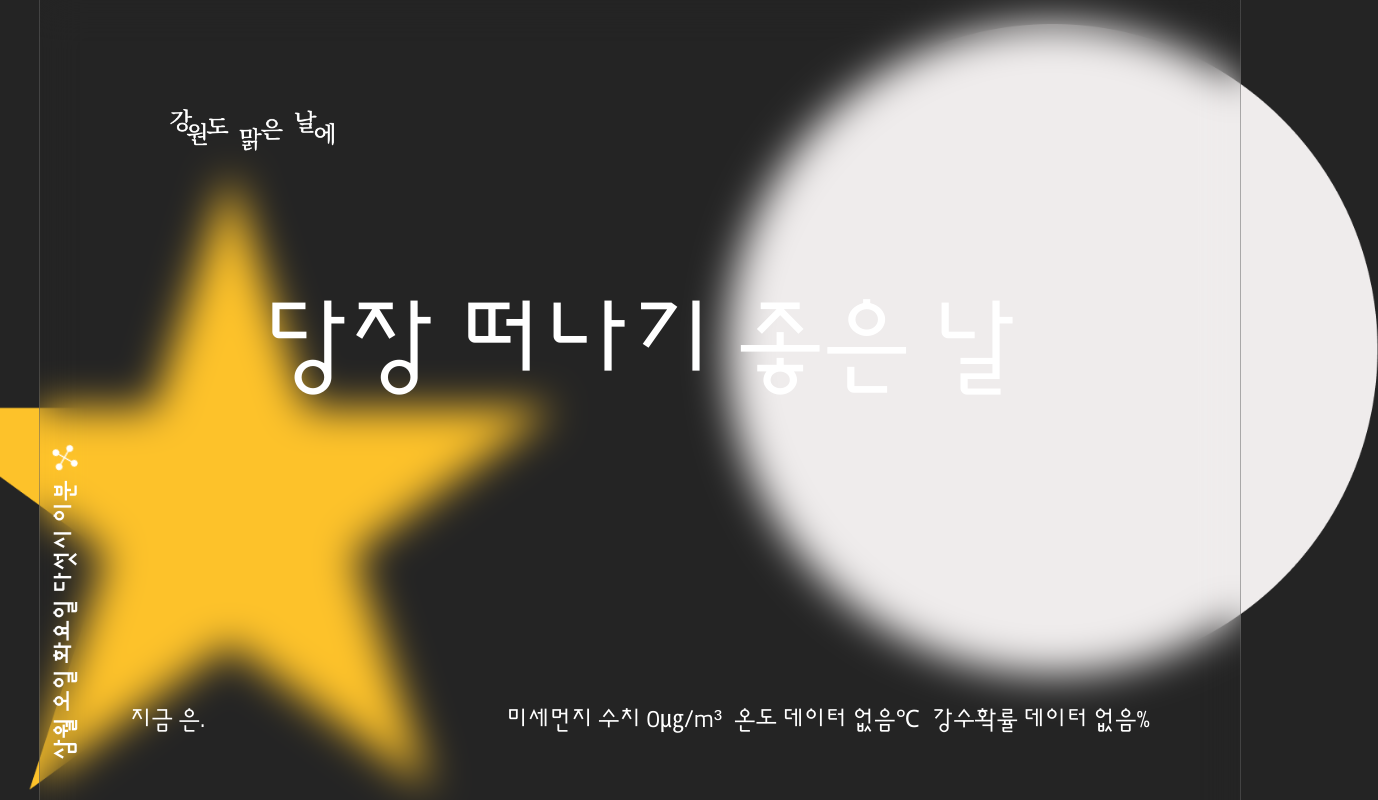
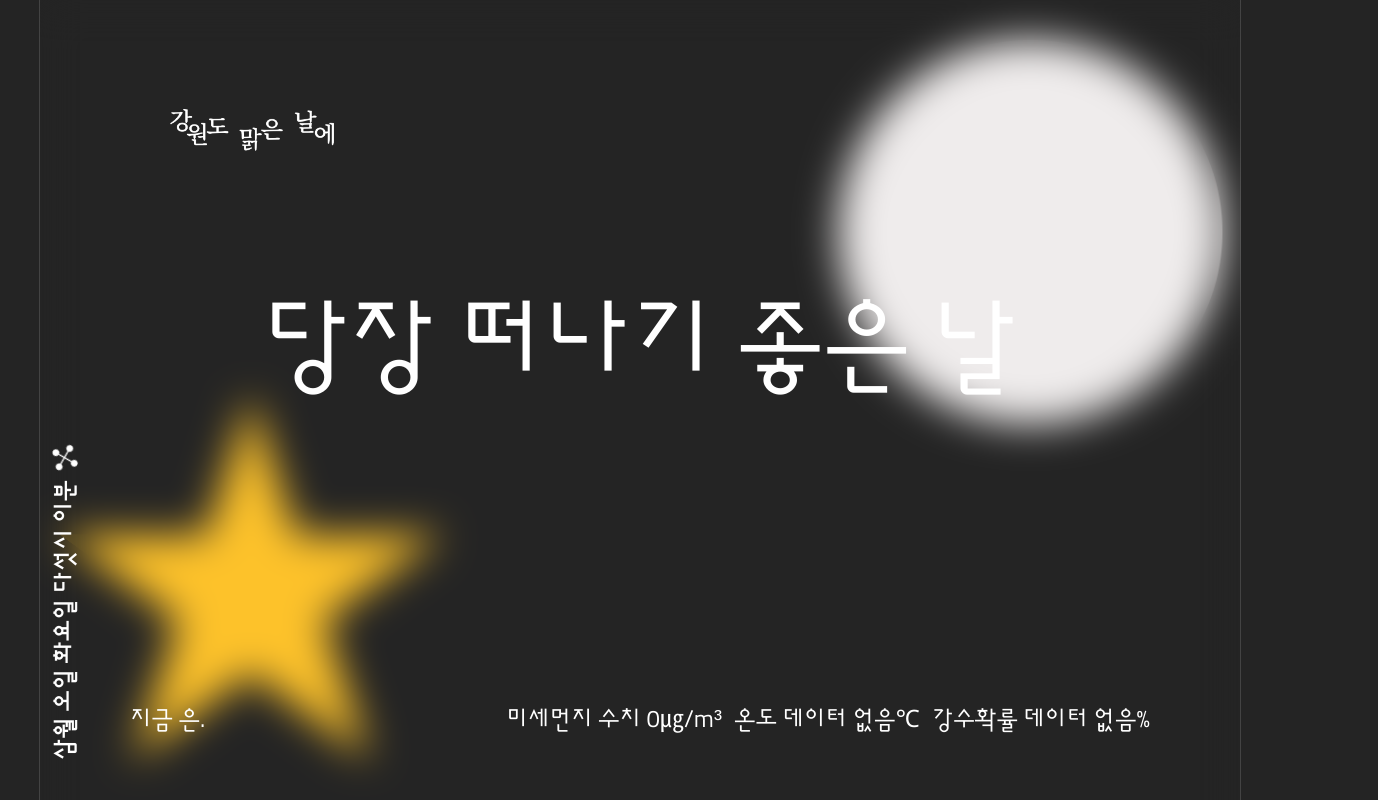
Before and after one commit to JungsunPark1/fineday-gangwon, a React (Create React App) app: page / in a window 1280 px wide. Shown: the top 800 px of the page, 1378 px wide, since content can reach past the window. Built offline with nearby package versions, Linux system fonts and the light colour scheme; no server answers.

Commit message:
scroll edit

```diff
--- a/src/pages/home/Home.jsx
+++ b/src/pages/home/Home.jsx
@@ -4,11 +4,12 @@ import FirstHomeContainer from './FirstHomeContainer';
 import SecondHomeContainer from './SecondHomeContainer';
 
 const Container = styled.div`
-  max-width: 100%;
+  width: 100%;
   margin: 0 auto;
   display: flex;
   flex-direction: column;
   align-items: center;
+  overflow: hidden;
 `;
 
 const ContentsContainer = styled.div`
@@ -23,45 +24,17 @@ const ContentsContainer = styled.div`
 
 const BackTopImg = styled.img`
   position: absolute;
-  width: 650px;
-  top: 24px;
+  width: 30vw;
+  top: 5%;
   right: 0;
-  transform: translateX(15%);
-  @media screen and (max-width: 1200px) {
-    transform: translateX(35%);
-  }
-  @media screen and (max-width: 1023px) {
-    width: 490px;
-    transform: translateX(25%);
-  }
-  @media screen and (max-width: 768px) {
-    width: 330px;
-  }
-  @media screen and (max-width: 375px) {
-    width: 140px;
-  }
+  transform: translateX(-15%);
 `;
 const BackBottomImg = styled.img`
   position: absolute;
-  width: 650px;
-  bottom: 10px;
+  width: 30vw;
+  bottom: 5%;
   left: 0;
-  transform: translateX(-15%);
-
-  @media screen and (max-width: 1200px) {
-    transform: translateX(-35%);
-  }
-
-  @media screen and (max-width: 1023px) {
-    width: 490px;
-  }
-
-  @media screen and (max-width: 768px) {
-    width: 330px;
-  }
-  @media screen and (max-width: 375px) {
-    width: 140px;
-  }
+  transform: translateX(15%);
 `;
 
 const Home = () => {
```
Also changed, not shown: 12 other files (tests, documents, lock files or other folders).
